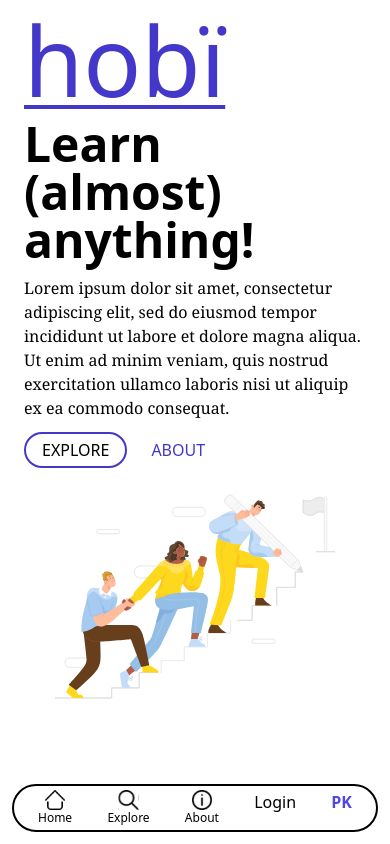
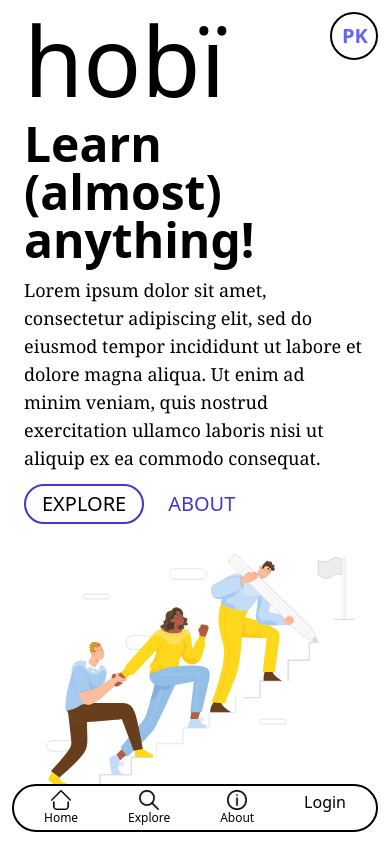
Before and after one commit to SchoolOfCode/bc13_final-project_front-end-zen-coders, a Next.js app: page / in a window 390 px wide. Built offline with nearby package versions, Linux system fonts and the light colour scheme; no server answers.

Commit message:
styling added to smmall navbar and explore page card

```diff
--- a/components/ExploreCard/ExploreCard.js
+++ b/components/ExploreCard/ExploreCard.js
@@ -35,8 +35,8 @@ export default function ExploreCard({ title, name, startTime, skill }) {
 
   return (
     <Link href="/profile">
-      <div className="m-3 flex flex-col items-center justify-center rounded-3xl bg-gray-300 hover:shadow-xl hover:bg-gray-400 lg:w-60">
-        <div className="m-5 flex h-36 w-36 items-center justify-center self-end rounded-full bg-gray-500">
+      <div className="flex w-full flex-col items-center justify-center rounded-3xl border-2 border-black bg-white hover:bg-gray-100 hover:shadow-xl">
+        <div className="m-5 flex border-2 border-black items-center justify-center self-end rounded-full">
           {skill === 'Knitting' ? (
             <img className="h-20 w-20 object-contain p-2" src="/knitting.svg" />
           ) : null}
@@ -92,12 +92,12 @@ export default function ExploreCard({ title, name, startTime, skill }) {
             />
           ) : null}
         </div>
-        <div className="px-5 pb-5">
-          <h1 className="font-bold">{title}</h1>
-          <p className="font-light">{name}</p>
-          <div className="mt-2.5 mb-5 flex items-center">
-            <img className="h-30 w-24" src="/arrow.svg" />
-            <div className="-mb-12 flex flex-col">
+        <div className="m-3">
+          <h1 className="font-bold text-lg">{title}</h1>
+          <p className="font-light text-lg">Name</p>
+          <div className="mt-2.5 flex flex-row">
+            <img className="h-30 w-24 mr-3" src="/arrow.svg" />
+            <div className="flex flex-col  justify-end">
               <p>
                 {hour}:{minutes}
               </p>
--- a/components/Filter/FilterSm.js
+++ /dev/null
@@ -1,9 +0,0 @@
-import React from 'react';
-
-export default function FilterSm() {
-  return (
-    <div className="md:hidden flex">
-      <button>Hello</button>
-    </div>
-  );
-}
--- a/components/Layout/Layout.js
+++ b/components/Layout/Layout.js
@@ -1,11 +1,13 @@
 import Navbar from '../Navbar/Navbar.js';
 import NavbarSm from '../Navbar/NavbarSm.js';
+import NavbarSmTop from '../Navbar/NavbarSmTop.js';
 
 const Layout = ({ children }) => {
   return (
     <>
       <Navbar />
       <NavbarSm />
+      <NavbarSmTop />
       {children}
     </>
   );
--- a/components/Navbar/NavbarSm.js
+++ b/components/Navbar/NavbarSm.js
@@ -7,14 +7,14 @@ import Auth from '../Auth/Auth.js';
 import Image from 'next/image';
 
 // Navbar component
-export default function Navbar() {
+export default function NavbarSm() {
   return (
-    <div className="px-3 pb-3 fixed md:hidden backdrop-blur-sm from-white/30 bottom-0 w-full z-10">
-      <nav className="flex h-12 items-center rounded-full border-2 border-black p-3">
-        <div className="flex justify-between w-full ml-3 mr-3">
+    <div className="px-3 pb-3 fixed md:hidden bottom-0 bg-white  w-full z-10">
+      <nav className="flex items-center rounded-full border-2 border-black h-12 p-1.5">
+        <div className="flex justify-between w-full ml-6 mr-6">
           <Link href="/" className="flex flex-col">
             <img src="/icons/home.svg" alt="home-icon" className="h-5"></img>
-            <a className="text-xs">Home</a>
+            <h3 className="text-xs">Home</h3>
           </Link>
           <Link href="/explore" className="flex flex-col">
             <img
@@ -22,16 +22,13 @@ export default function Navbar() {
               alt="search-icon"
               className="h-5"
             ></img>
-            <a className="text-xs">Explore</a>
+            <h3 className="text-xs">Explore</h3>
           </Link>
           <Link href="/about" className="flex flex-col">
             <img src="/icons/info.svg" alt="about-icon" className="h-5"></img>
-            <a className="text-xs">About</a>
+            <h3 className="text-xs">About</h3>
           </Link>
           <Auth />
-          <Link href="/profile" className="font-bold text-indigo-600">
-            PK
-          </Link>
         </div>
       </nav>
     </div>
--- /dev/null
+++ b/components/Navbar/NavbarSmTop.js
@@ -0,0 +1,23 @@
+//* Description: This component will render the Navbar component
+
+// Import statements
+import React from 'react';
+import Link from 'next/link';
+import Auth from '../Auth/Auth.js';
+import Image from 'next/image';
+
+// Navbar component
+export default function NavbarSmTop() {
+  return (
+    <div className="mr-3 fixed md:hidden top-0 z-10 right-0 mt-3">
+      <Link
+        href="/profile"
+        className="flex items-center bg-white rounded-full border-2 border-black w-12 h-12 p-1.5"
+      >
+        <div className="flex ml-1 mr-1 align-middle">
+          <div className="font-bold text-xl text-indigo-500">PK</div>
+        </div>
+      </Link>
+    </div>
+  );
+}
--- a/pages/explore/[skill].js
+++ b/pages/explore/[skill].js
@@ -14,9 +14,8 @@ export const getServerSideProps = async ({ params }) => {
 
 export default function Skill({ event, skill }) {
   return (
-    <div className="mx-6 mb-20 md:pt-28">
+    <div className="mx-12 mb-20 md:pt-28">
       <Filter />
-      <h1>Learn more about {skill} here!</h1>
       <div className="flex flex-row flex-wrap">
         <div class="m-auto grid grid-cols-1 md:grid-cols-3 lg:grid-cols-4 lg:gap-x-14">
           {event.map((event) => (
--- a/pages/explore/index.js
+++ b/pages/explore/index.js
@@ -1,7 +1,7 @@
 import React from 'react';
-import Navbar from '../../components/Navbar/Navbar';
+import Navbar from '../../components/Navbar/Navbar.js';
 import ExploreCard from '../../components/ExploreCard/ExploreCard';
-import SearchBar from '../../components/SearchBar/SearchBar';
+import SearchBar from '../../components/SearchBar/SearchBar.js';
 import Filter from '../../components/Filter/Filter';
 
 export const getServerSideProps = async () => {
@@ -15,12 +15,11 @@ export const getServerSideProps = async () => {
 
 export default function index({ events }) {
   return (
-    <div className="mx-6 mb-20 md:pt-28">
+    <div className="mx-3 md:mx-12 md:pt-28">
       {/* <SearchBar /> */}
       <Filter />
-      <h2 className="text-lg">Learn more about...</h2>
-      <div className="flex flex-row flex-wrap">
-        <div className="m-auto grid grid-cols-1 md:grid-cols-3 lg:grid-cols-4 lg:gap-x-14">
+      <div className="flex flex-row items-center">
+        <div className="grid grid-cols-2 md:grid-cols-3 lg:grid-cols-4">
           {events.map((event) => (
             <div key={event.id}>
               <ExploreCard
--- a/pages/index.js
+++ b/pages/index.js
@@ -22,13 +22,11 @@ export default function Home() {
       </Head>
       <main>
         <div className="md:pt-28 z-0 flex-col px-6 md:mx-12">
-          <h1 className="text-8xl md:hidden mt-3 font-normal underline decoration-4 underline-offset-8 text-indigo-700">
-            hobï
-          </h1>
+          <h1 className="text-8xl md:hidden mt-3 font-normal">hobï</h1>
           <h2 className="text-5xl md:text-7xl mt-3 md:mt-0 font-bold">
             Learn (almost) anything!
           </h2>
-          <p className="md:w-2/3 md:mt-3 mt-3 font-serif text-base md:text-xl">
+          <p className="md:w-2/3 md:mt-3 mt-3 font-serif text-lg md:text-xl">
             Lorem ipsum dolor sit amet, consectetur adipiscing elit, sed do
             eiusmod tempor incididunt ut labore et dolore magna aliqua. Ut enim
             ad minim veniam, quis nostrud exercitation ullamco laboris nisi ut
@@ -36,21 +34,21 @@ export default function Home() {
           </p>
           <div className="flex items-center gap-6 mt-3 md:mt-3 text-2xl">
             <Link
-              className="rounded-full border-2 text-base md:text-2xl border-indigo-700 py-1 px-4 transition ease-in-out hover:bg-indigo-400 hover:bg-opacity-50"
+              className="rounded-full border-2 text-xl md:text-2xl border-indigo-700 py-1 px-4 transition ease-in-out hover:bg-indigo-400 hover:bg-opacity-50"
               href="/explore"
             >
               EXPLORE
             </Link>
             <Link
-              className="text-indigo-700 text-base md:text-2xl transition ease-in-out"
+              className="text-indigo-700 text-xl md:text-2xl transition ease-in-out"
               href="/about"
             >
               ABOUT
             </Link>
           </div>
-          <div className="bottom-0">
-            <img src="/team-work.svg" alt="home" />
-          </div>
+        </div>
+        <div className="bottom-0">
+          <img src="/team-work.svg" alt="home" />
         </div>
       </main>
     </>
```
Also changed, not shown: components/Filter/Filter.js (+29 -21 lines).
